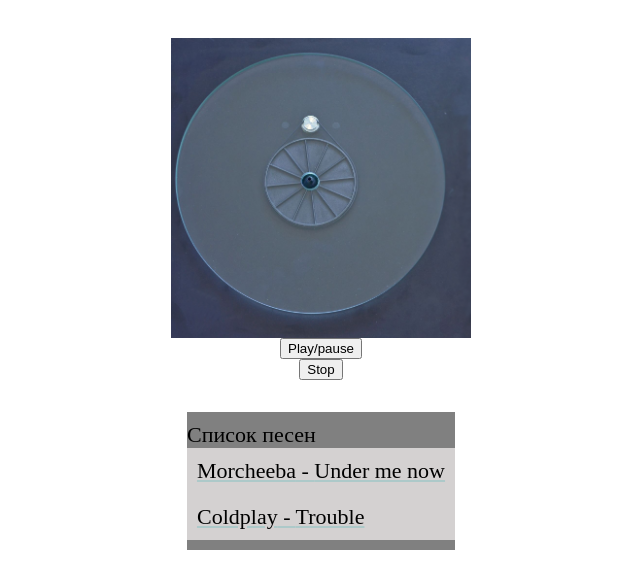
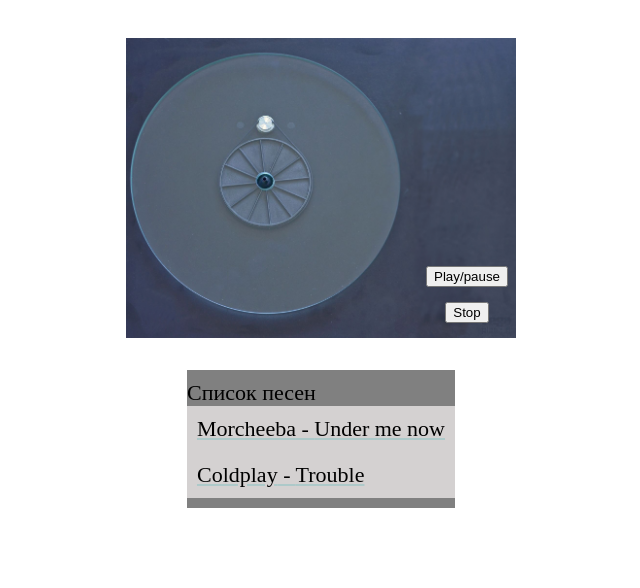
Before and after one commit to AlenaShkr/player, a website: page index.html in a window 1280 px wide. Shown: the whole page, without its empty margins (319-959 px from the left). Drawn offline with Linux system fonts and the light colour scheme.

Commit message:
change style player

```diff
--- a/index.html
+++ b/index.html
@@ -8,10 +8,15 @@
 </head>
 <body>
     <div class="wrapper">
-        <canvas class="canvas" width="300px" height="300px">
-        </canvas>
-        <button type="button" class="button-play">Play/pause</button>
-        <button type="button" class="button-stop">Stop</button>
+        <div class="player">
+            <canvas class="canvas" width="300px" height="300px">
+            </canvas>
+            <div class="aside">
+                <button type="button" class="button-play">Play/pause</button>
+                <button type="button" class="button-stop">Stop</button>
+            </div>
+        </div>
+
         <img src="assets/3.png" class="img" style="transform: rotate(180deg);">
         <audio src="" class="control"></audio>
         <img src="assets/1.png" class="img">
--- a/main.css
+++ b/main.css
@@ -13,10 +13,31 @@ body {
     align-items: center;
 }
 
+.player {
+    display: flex;
+    flex-direction: row;
+    flex-wrap: nowrap;
+
+}
+
 .canvas {
-   width: 100%;
    background-image: url('assets/Base.png');
    background-size: cover;
+}
+
+.aside {
+    display: flex;
+    flex-direction: column;
+    justify-content: flex-end;
+    align-items: center;
+    padding-right: 0.5rem;
+    background-image: url('assets/Base.png');
+    background-position: 100%;
+    background-size: cover;
+}
+.button-play,
+.button-stop {
+    margin-bottom: 15px;
 }
 .img {
     display: none;
```
